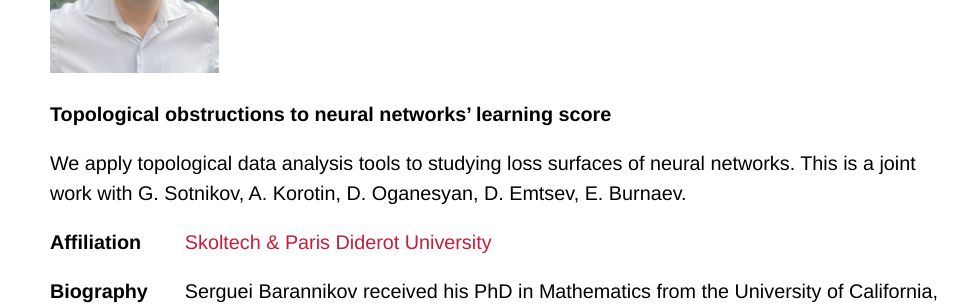
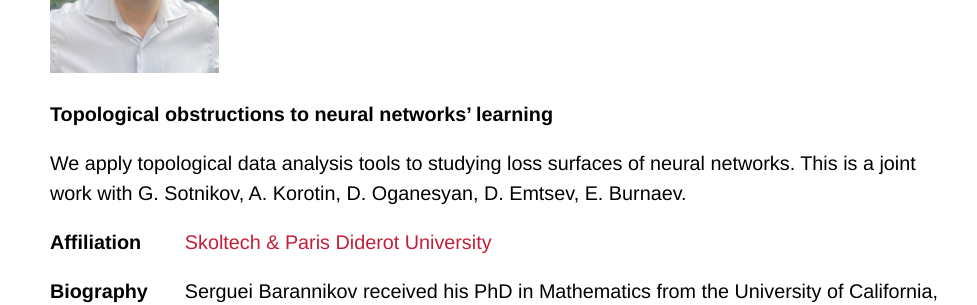
Before and after one commit to tda-in-ml/tda-in-ml.github.io, a Jekyll site: the page built from speakers.md, in a window 1280 px wide and 900 px high, scrolled down 1533 px. Shown: the part 157-462 px from the top of the window, without its empty margins (141-1118 px from the left). Built offline with Jekyll 4.4.1, drawn with Linux system fonts in a browser that asks for light colours; some web fonts are replaced; our own code applies the rules of GitHub Pages for plain Markdown files.

Commit message:
Updated talk title

```diff
--- a/speakers.md
+++ b/speakers.md
@@ -38,7 +38,7 @@ is expanded on a rolling basis, stay tuned for more!):
 ## Serguei Barannikov
 
 | <img src="/assets/images/speakers/sb.jpg" alt="Serguei Barannikov" height="250px" /> |
-| **Topological obstructions to neural networks' learning score** |
+| **Topological obstructions to neural networks' learning** |
 | We apply topological data analysis tools to studying loss surfaces of neural networks. This is a joint work with G. Sotnikov, A. Korotin, D. Oganesyan, D. Emtsev, E. Burnaev. |
 
 | **Affiliation** | [Skoltech & Paris Diderot University](https://webusers.imj-prg.fr/serguei.barannikov) |
```
